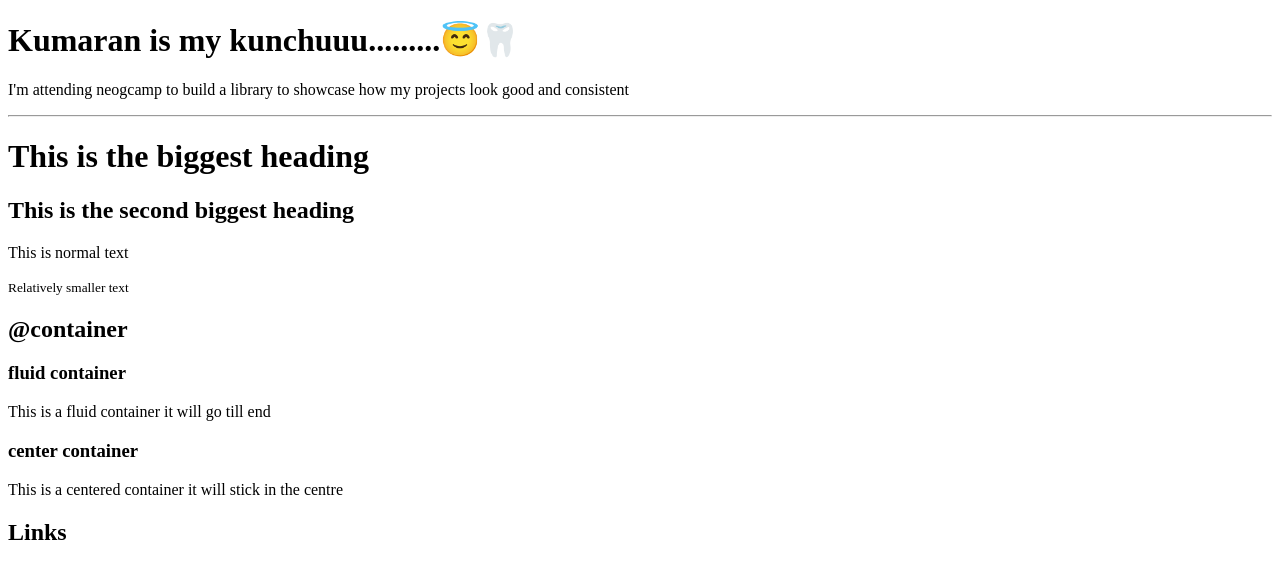
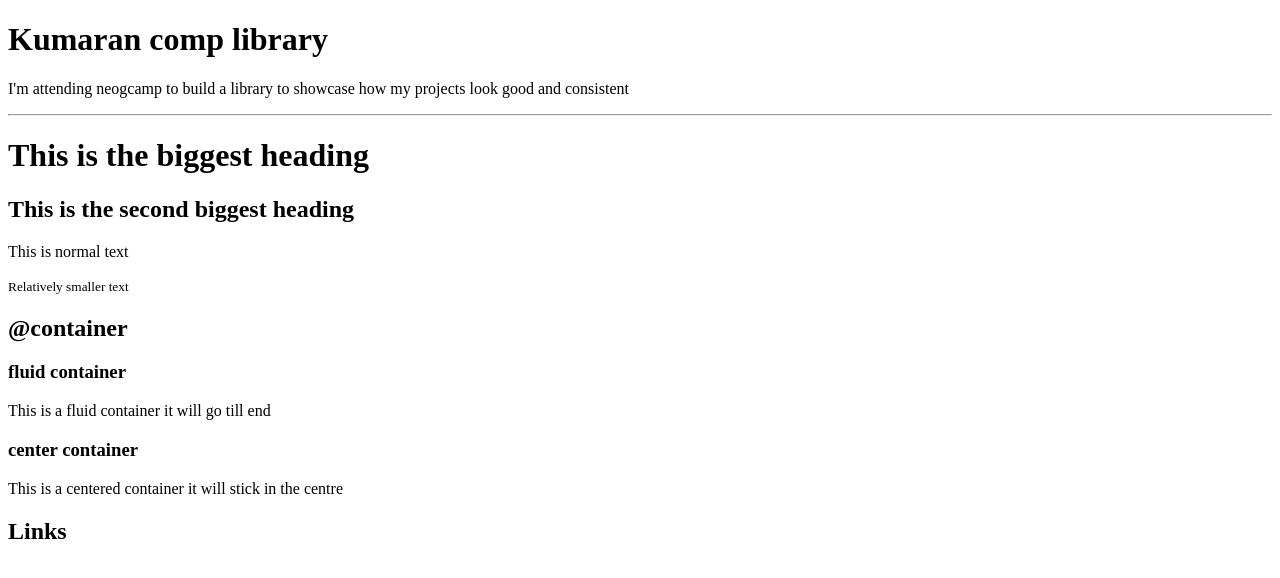
Before and after one commit to KumaraGuruSankaralingam/Neog-lesson-3, a plain HTML site: page index.html in a window 1280 px wide. Drawn offline with Linux system fonts and the light colour scheme.

Commit message:
Update index.html

```diff
--- a/index.html
+++ b/index.html
@@ -7,7 +7,7 @@
     <title>Component library session</title>
 </head>
 <body>
-    <h1>Kumaran is my kunchuuu.........😇🦷</h1>
+    <h1>Kumaran comp library</h1>
     <p>I'm attending neogcamp to build a library to showcase how my projects look good and consistent</p>
 
      <hr>
```
